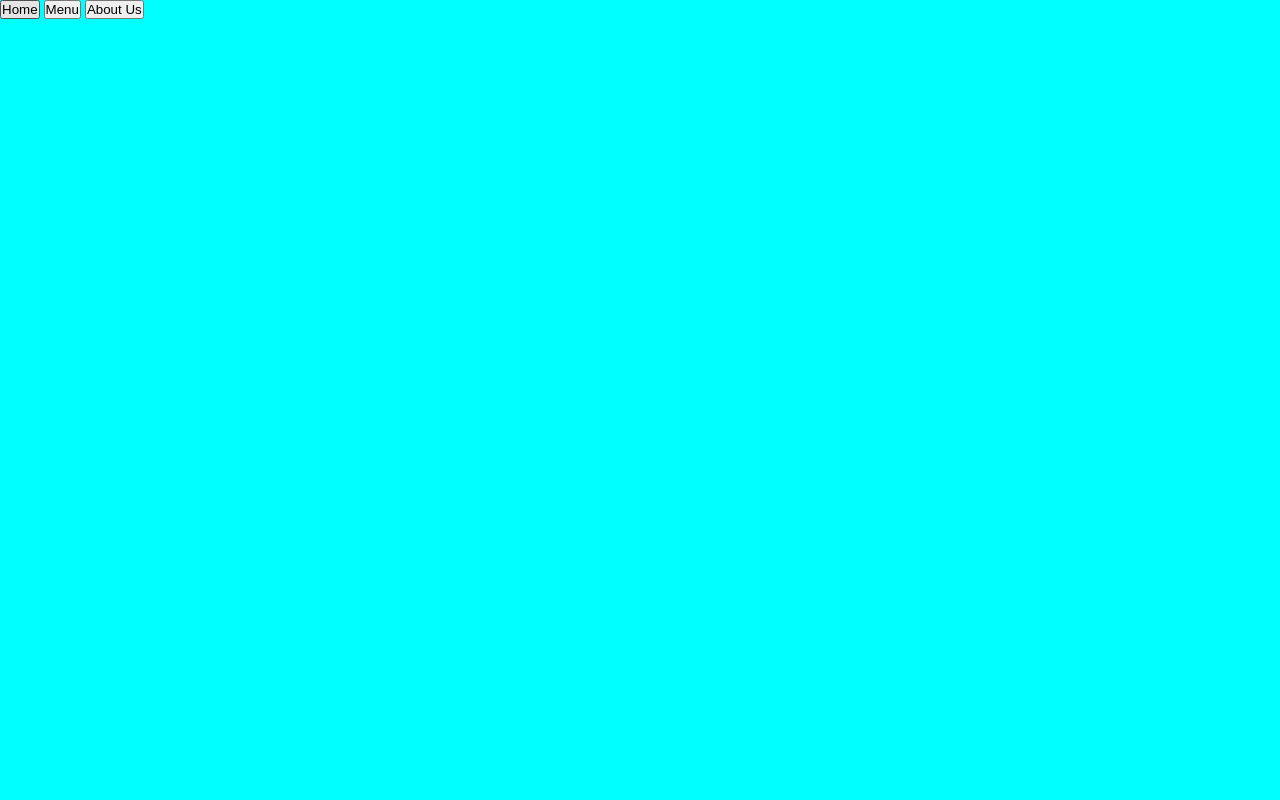
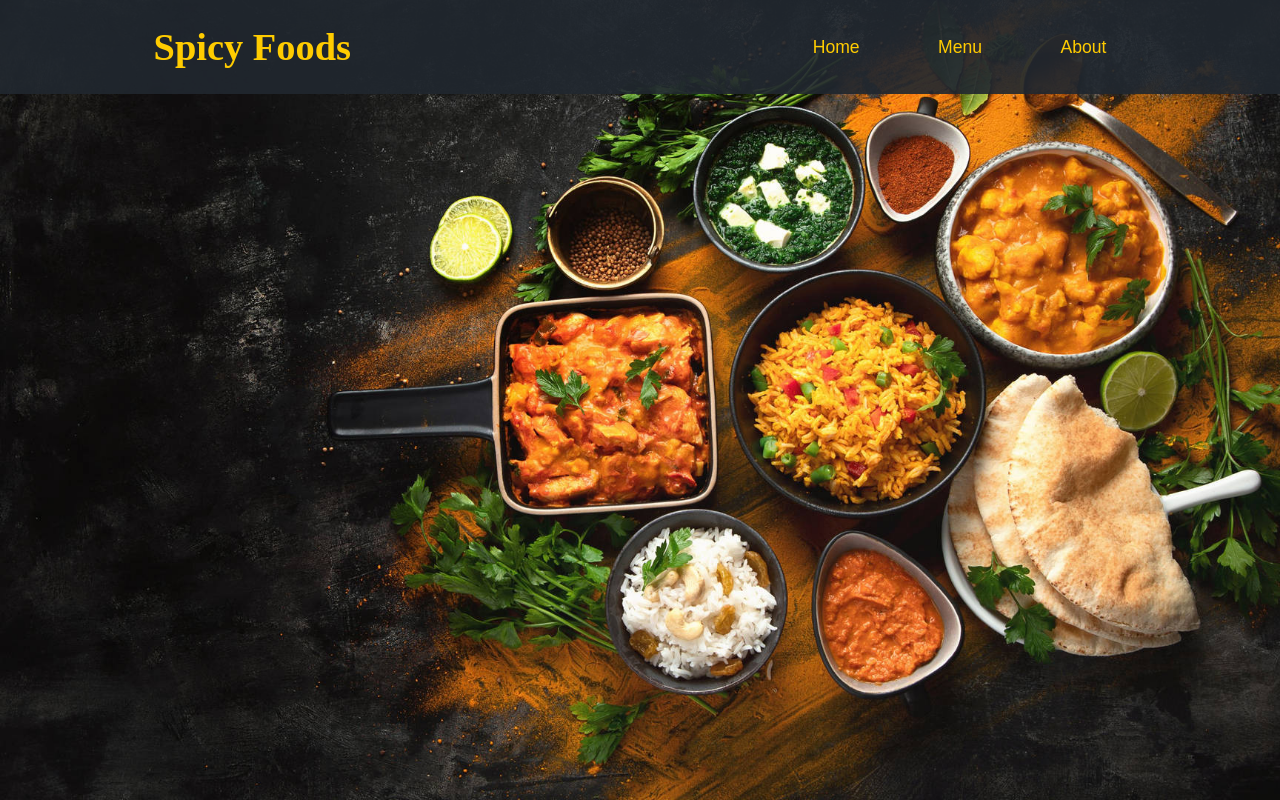
Before and after one commit to HammadAli132/Odin-Restaurant-Page, a website built with webpack: page src/index.html in a window 1280 px wide. Built offline with nearby package versions, Linux system fonts and the light colour scheme.

Commit message:
Completed the header except for linking

```diff
--- a/src/index.html
+++ b/src/index.html
@@ -6,13 +6,8 @@
     <title>Home | Odin Restaurant Page</title>
 </head>
 <body>
-    <header>
-        <nav>
-            <button>Home</button>
-            <button>Menu</button>
-            <button>About Us</button>
-        </nav>
-    </header>
-    <div id="content"></div>
+    <header></header>
+    <main></main>
+    <footer></footer>
 </body>
 </html>
--- a/src/index.js
+++ /dev/null
@@ -1 +0,0 @@
-import './style.css';
--- /dev/null
+++ b/src/js/header.js
@@ -0,0 +1,22 @@
+function loadHeader() {
+    const header = document.querySelector('header');
+    const nav = document.createElement('nav');
+    const btnNames = ['Home', 'Menu', 'About'];
+    btnNames.forEach(btn => {
+        const button = document.createElement('button');
+        button.innerText = btn;
+        nav.appendChild(button);
+    });
+    const title = document.createElement('h1');
+    title.innerText = 'Spicy Foods';
+    const titleLink = document.createElement('a');
+    titleLink.href = 'index.html';
+    titleLink.appendChild(title);
+    titleLink.setAttribute('id', 'title');
+    header.appendChild(titleLink);
+    header.appendChild(nav);
+
+    document.querySelector('body').appendChild(header);
+};
+
+export default loadHeader;
--- /dev/null
+++ b/src/js/index.js
@@ -0,0 +1,4 @@
+import '../style.css';
+import loadHeader from './header';
+
+loadHeader();
--- a/src/style.css
+++ b/src/style.css
@@ -1,9 +1,57 @@
+:root {
+    --primary-color: #20272F;
+    --secondary-color: #6E6F71;
+    --accent-color: #FFCC00;
+    --hover-color: #E9BC05;
+}
+
 * {
     margin: 0;
     padding: 0;
     box-sizing: border-box;
 }
 
+html {
+    height: 100vh;
+}
+
 body {
-    background-color: aqua;
+    background: url(./images/body-bg.jpg) center center/cover no-repeat;
 }
+
+header {
+    display: flex;
+    align-items: center;
+    justify-content: space-between;
+    padding: 25px 8em;
+    font-size: 1.2rem;
+    background-color: #20272fe7;
+    position: sticky;
+    top: 0;
+}
+
+nav {
+    display: flex;
+    gap: 2em;
+}
+
+nav > button {
+    padding: 7px 20px;
+    border: none;
+    border-radius: 5px;
+    font-size: 1.1rem;
+    background: transparent;
+    color: var(--accent-color);
+    transition: all .3s;
+}
+
+nav > button:hover {
+    cursor: pointer;
+    color: var(--primary-color);
+    background-color: var(--hover-color);
+}
+
+#title {
+    text-decoration: none;
+    color: var(--accent-color);
+}
--- a/webpack.config.js
+++ b/webpack.config.js
@@ -4,7 +4,7 @@ const { watchFile } = require('fs');
 
 module.exports = {
     mode: 'development',
-    entry: './src/index.js',
+    entry: './src/js/index.js',
     devtool: 'inline-source-map',
     devServer: {
         static: './dist',
```
Also changed, not shown: src/images/body-bg.jpg (added).
